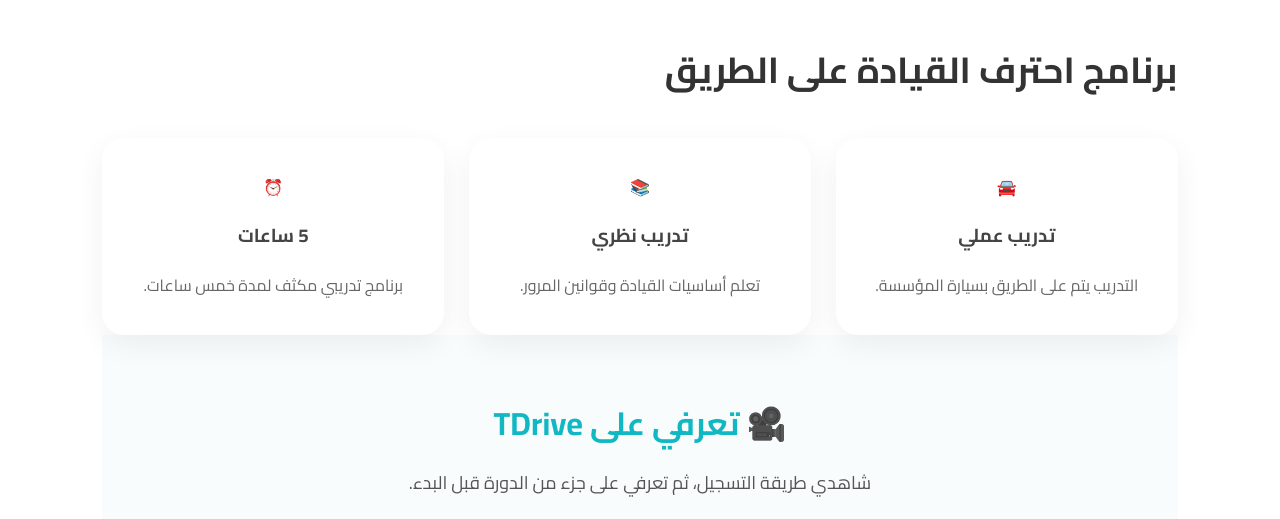
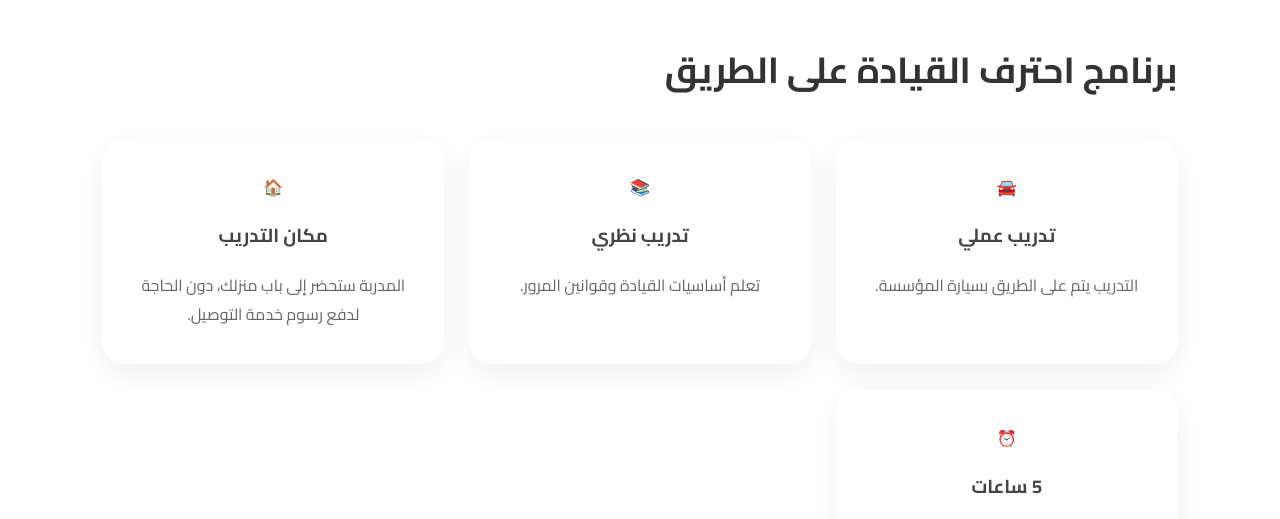
Before and after one commit to LuxM-pixel/TDrive, a plain HTML site: page index.html in a window 1280 px wide. Shown: the part 920-1439 px from the top of the page. Drawn offline with Linux system fonts and the light colour scheme.

Commit message:
Add training location card in index.html

```diff
--- a/index.html
+++ b/index.html
@@ -143,7 +143,17 @@ href="https://cdnjs.cloudflare.com/ajax/libs/font-awesome/6.5.2/css/all.min.css"
 </p>
 
 </div>
+<div class="card">
 
+🏠
+
+<h3>مكان التدريب</h3>
+
+<p>
+المدربة ستحضر إلى باب منزلك، دون الحاجة لدفع رسوم خدمة التوصيل.
+</p>
+
+</div>
 <div class="card">
 
 ⏰
```
